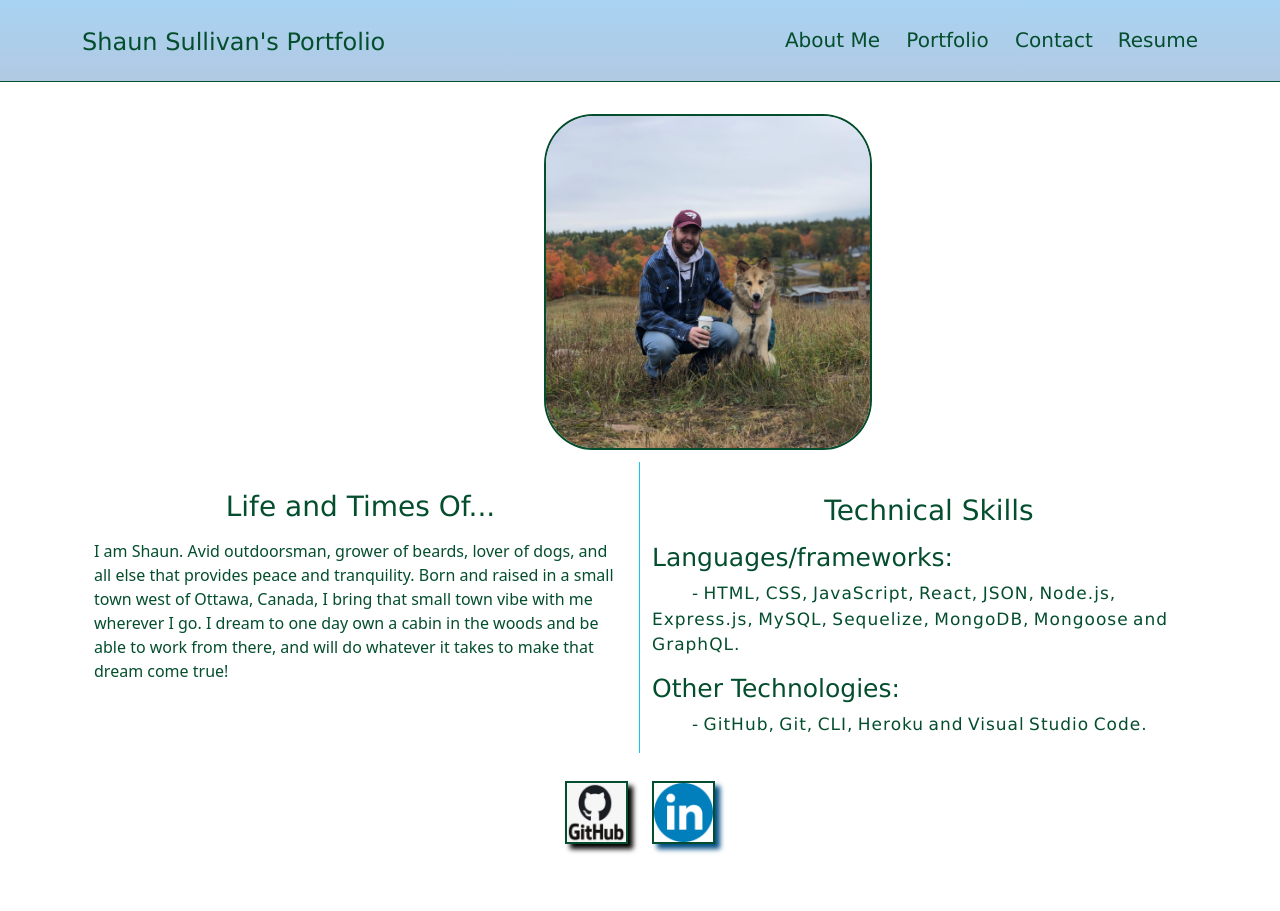
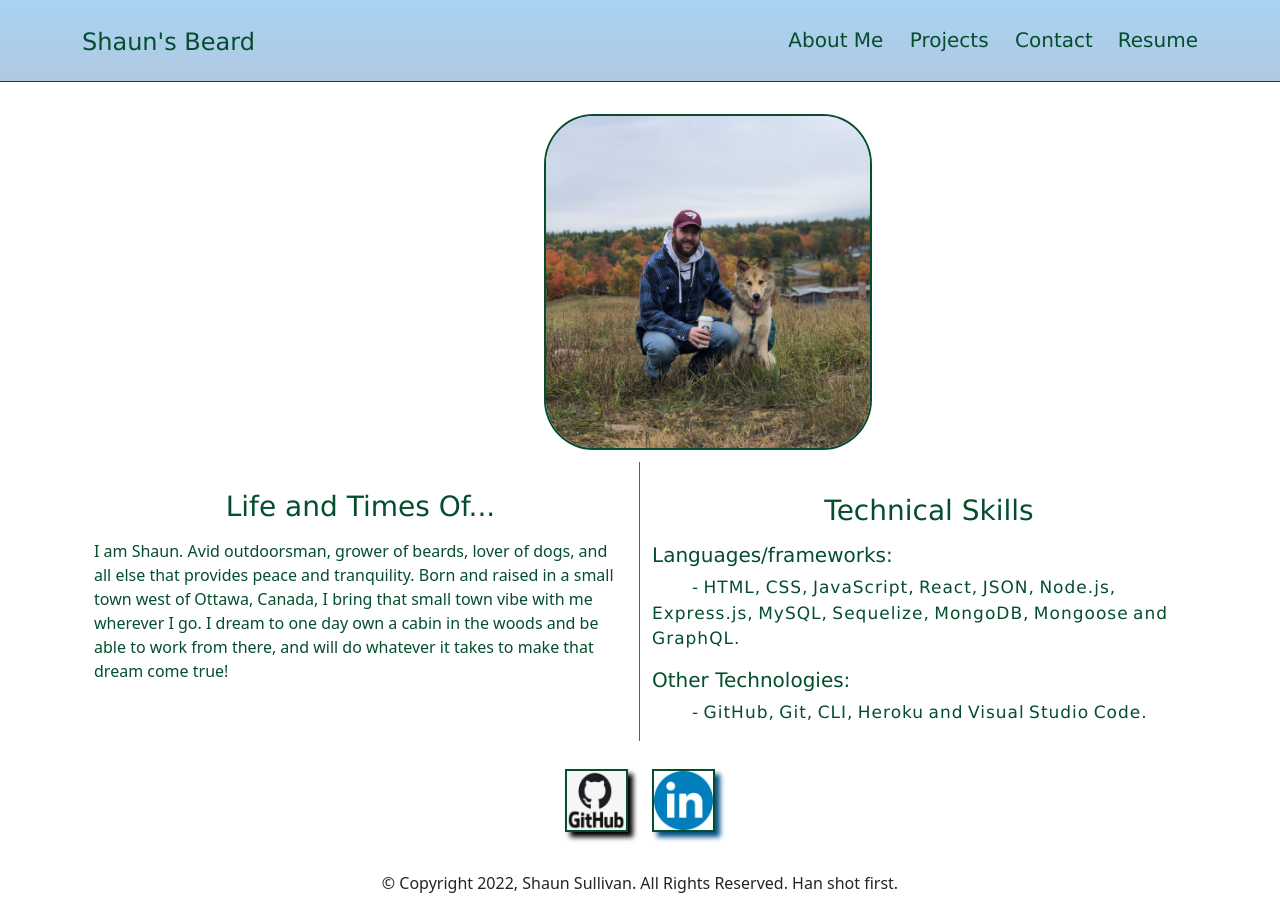
Before and after one commit to ShaunSully88/React_Portfolio, a React (Create React App) app: page / in a window 1280 px wide. Before the commit the page ends 859 px from the top, so only its background shows below. Built offline with nearby package versions, Linux system fonts and the light colour scheme.

Commit message:
contact-info updated, copyright message inserted

```diff
--- a/src/components/About/index.js
+++ b/src/components/About/index.js
@@ -17,20 +17,20 @@ function About() {
                 </Col>
             </Row>
             <Row>
-                <Col className="col-md-6 border-end border-info mt-3" >
-                      <h3 id="about" className="mt-3">Life and Times Of...</h3>
+                <Col className="col-md-6 border-end border-success mt-3" >
+                      <h3 id="about" className="h3 mt-3">Life and Times Of...</h3>
                       <p id="inLeft">
                         I am Shaun. Avid outdoorsman, grower of beards, lover of dogs, and all else that provides peace and tranquility. Born and raised in a small town west of Ottawa, Canada, I bring that
                        small town vibe with me wherever I go. I dream to one day own a cabin in the woods and be able to work from there, and will do whatever it takes to make that dream come true!
                       </p>
                 </Col>
                 <Col className="col-md-6 mt-3" >
-                  <h3 id="Shaun_Tech_Skills"> Technical Skills </h3>
-                  <h5 className="ShaunLF" id="inRight">Languages/frameworks:</h5>
+                  <h3 className="h3" id="Shaun_Tech_Skills"> Technical Skills </h3>
+                  <h5 className="ShaunLF h5" id="inRight">Languages/frameworks:</h5>
                   <p className="Shaun_Description" id="inRight">- HTML, CSS, JavaScript, React,
                     JSON, Node.js, Express.js, MySQL, Sequelize, MongoDB, Mongoose and GraphQL.
                   </p>
-                  <h5 className="ShaunLF" id="inRight">Other Technologies:</h5>
+                  <h5 className="ShaunLF h5" id="inRight">Other Technologies:</h5>
                   <p className="Shaun_Description" id="inRight">- GitHub, Git, CLI, Heroku and Visual Studio Code.</p>
                 </Col>
             </Row>
--- a/src/components/Contact/index.js
+++ b/src/components/Contact/index.js
@@ -2,7 +2,7 @@ import React from 'react';
 
 function Contact() {
     return (
-    <div>
+    <div className="text-center">
         <h1 className="Shaun_Contact">Contact Information:</h1>
         <p> Email: shaunsully88@gmail.com</p>
         <p> Github: www.github.com/ShaunSully88</p>
--- a/src/components/Footer/index.js
+++ b/src/components/Footer/index.js
@@ -31,6 +31,9 @@ function Footer () {
           </div>
         </Col>
     </Row>
+    <Row>
+      <p class="text-dark h7 text-center mt-4"> &copy; Copyright 2022, Shaun Sullivan. All Rights Reserved. Han shot first.</p>
+    </Row>
     </footer>
     );
 }
--- a/src/components/Header/index.js
+++ b/src/components/Header/index.js
@@ -8,12 +8,12 @@ function Header() {
         <div className="container flex-row justify-space-between-lg justify-center align-center">
             <h2>
                 <a href="/">
-                    <h4 className="header">Shaun Sullivan's Portfolio</h4>
+                    <h4 className="header">Shaun's Beard</h4>
                 </a>
             </h2>
            <nav>
             <Link className="aboutme" to="/About"> About Me</Link>
-            <Link className="portfolio" to="/Projects"> Portfolio</Link>
+            <Link className="portfolio" to="/Projects"> Projects</Link>
             <Link className="contact" to="/Contact"> Contact</Link>
             <a className="resume" href={pdf} target="_blank" rel="noreferrer">
             Resume
--- a/src/index.css
+++ b/src/index.css
@@ -262,6 +262,7 @@ img {
 
 .Shaun_Contact {
   font-family: 'Lucida Sans', 'Lucida Sans Regular', 'Lucida Grande', 'Lucida Sans Unicode', Geneva, Verdana, sans-serif;
+  color: var(--dark)
 }
 
 li {
```
